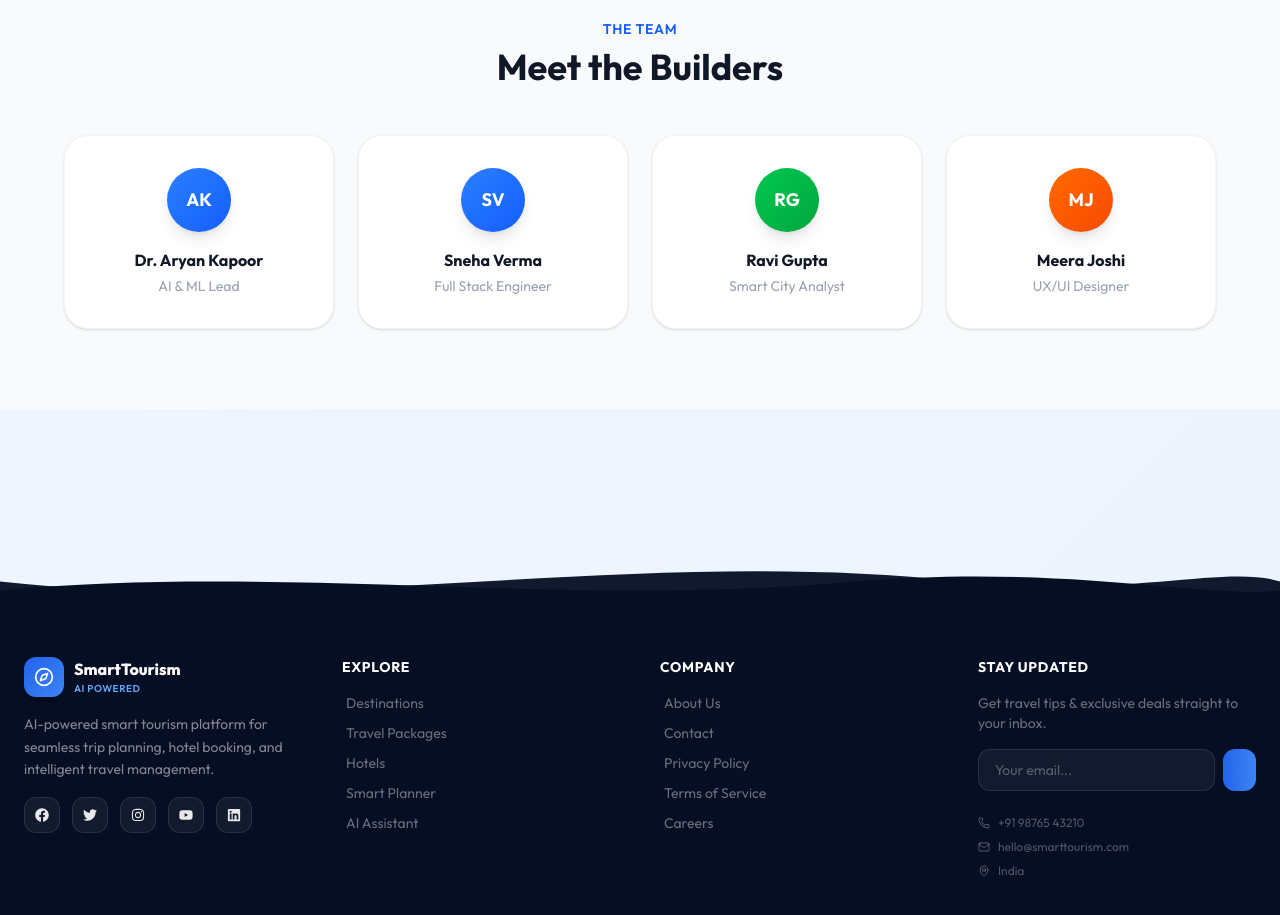
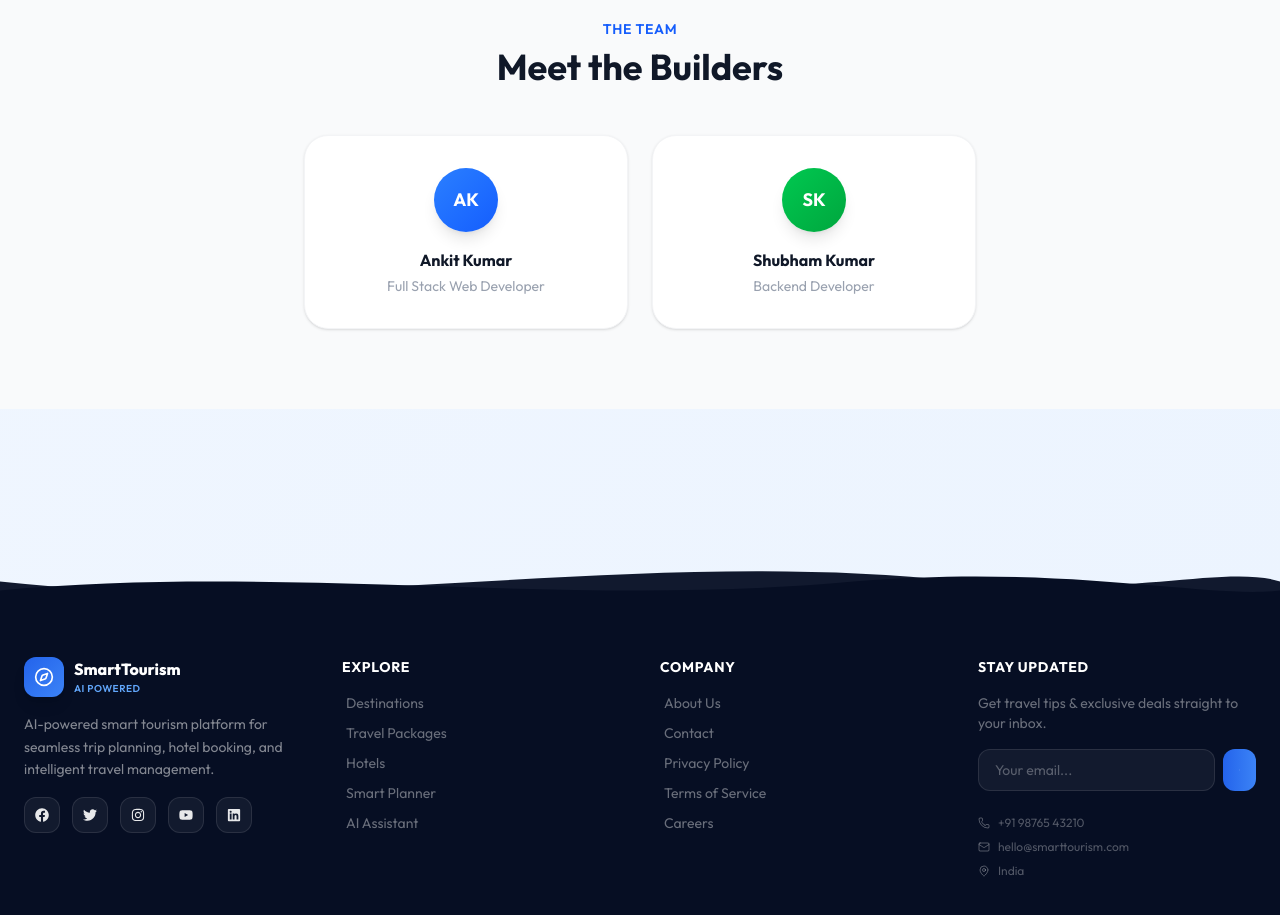
Before and after one commit to ankitgithub12/Smart-Tourism-Intelligent-Travel-Management-System, a React (Vite) app in the folder client/: page /about in a window 1280 px wide. Shown: the part 2140-3055 px from the top of the page. Built offline with nearby package versions, Linux system fonts and the light colour scheme; no server answers.

Commit message:
Update About page with team members - Ankit Kumar and Shubham Kumar

```diff
--- a/client/src/pages/About.jsx
+++ b/client/src/pages/About.jsx
@@ -4,10 +4,8 @@ import { Brain, Users, Globe, Shield, Target, Lightbulb, Award, TrendingUp } fro
 import { Link } from 'react-router-dom';
 
 const team = [
-  { name: 'Dr. Aryan Kapoor', role: 'AI & ML Lead', avatar: 'AK', color: 'from-blue-500 to-blue-600' },
-  { name: 'Sneha Verma', role: 'Full Stack Engineer', avatar: 'SV', color: 'from-blue-500 to-blue-600' },
-  { name: 'Ravi Gupta', role: 'Smart City Analyst', avatar: 'RG', color: 'from-green-500 to-green-600' },
-  { name: 'Meera Joshi', role: 'UX/UI Designer', avatar: 'MJ', color: 'from-orange-500 to-orange-600' },
+  { name: 'Ankit Kumar', role: 'Full Stack Web Developer', avatar: 'AK', color: 'from-blue-500 to-blue-600' },
+  { name: 'Shubham Kumar', role: 'Backend Developer', avatar: 'SK', color: 'from-green-500 to-green-600' },
 ];
 
 const techStack = [
@@ -130,7 +128,7 @@ const About = () => {
             <p className="text-blue-600 font-semibold text-sm uppercase tracking-wider mb-2">The Team</p>
             <h2 className="text-4xl font-bold text-gray-900">Meet the Builders</h2>
           </div>
-          <div className="grid grid-cols-2 md:grid-cols-4 gap-6">
+          <div className="grid grid-cols-1 md:grid-cols-2 gap-6 max-w-2xl mx-auto">
             {team.map((member, i) => (
               <motion.div key={i} initial={{ opacity: 0, y: 20 }} whileInView={{ opacity: 1, y: 0 }} viewport={{ once: true }} transition={{ delay: i * 0.1 }}
                 className="bg-white rounded-3xl p-8 text-center shadow-sm border border-gray-100 hover:shadow-xl transition-all">
```
